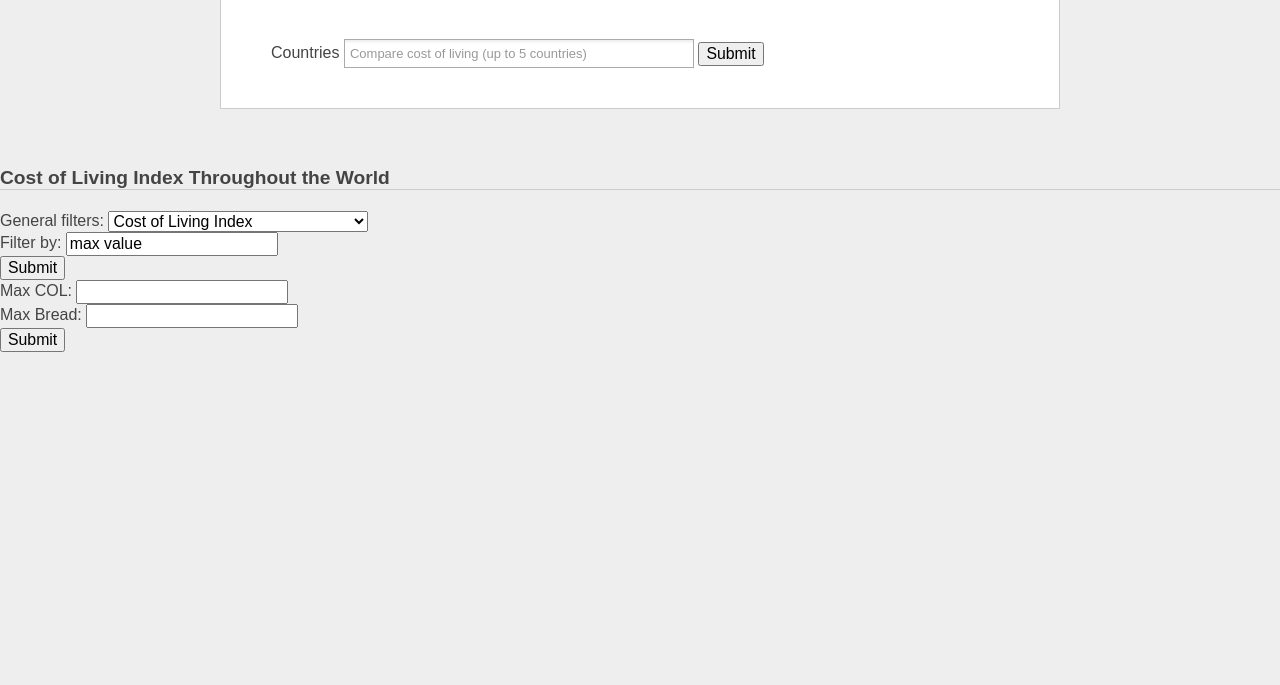
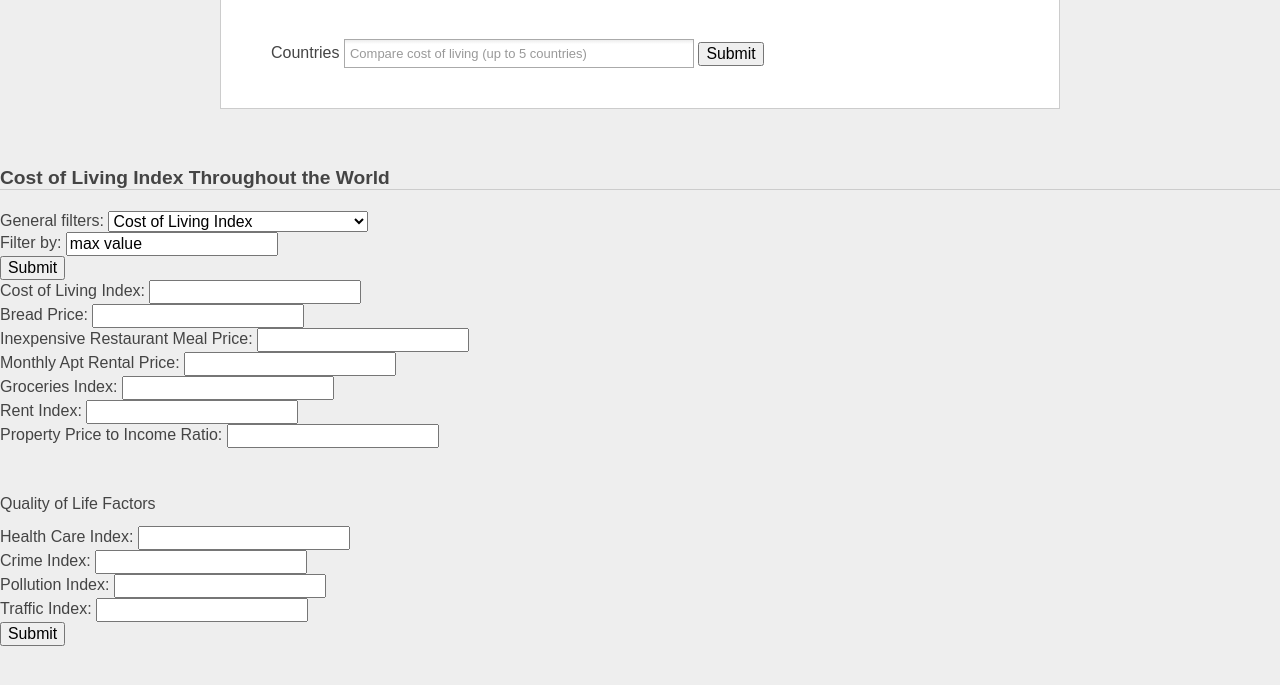
Before and after one commit to stalukda/escape_Trumps_America, a Flask app: page /map_of_world in a window 1280 px wide. Shown: the part 57-742 px from the top of the page. Run offline with Flask 2, Linux system fonts and the light colour scheme; data that the repository does not hold is empty; some libraries are stand-ins or nearby versions.

Commit message:
allow for all multi-factor queries

```diff
--- a/server.py
+++ b/server.py
@@ -414,6 +414,15 @@ def multiFormPick():
 
     col_index = request.args.get('colindex')
     bread_price = request.args.get('breadprice')
+    meal_price = request.args.get('mealprice')
+    apt_price = request.args.get('apt_price')
+    groceries_index = request.args.get('groceries_index')
+    rent_index = request.args.get('rent_index')
+    property_price_to_income_ratio = request.args.get('property_price_to_income_ratio')
+    crime_index = request.args.get('crime_index')
+    health_care_index = request.args.get('health_care_index')
+    pollution_index = request.args.get('pollution_index')
+    traffic_index = request.args.get('traffic_index')
 
     country_list = []
 
@@ -425,6 +434,34 @@ def multiFormPick():
     if bread_price:
         q = q.filter(Country.bread_price < bread_price)
 
+    if meal_price:
+        q = q.filter(Country.meal_price < meal)
+
+    if apt_price:
+        q = q.filter(Country.apt_price < apt_price)
+
+    if groceries_index:
+        q = q.filter(Country.groceries_index < groceries_index)
+
+    if rent_index:
+        q = q.filter(Country.rent_index < rent_index)
+
+    if property_price_to_income_ratio:
+        q = q.filter(Country.property_price_to_income_ratio < property_price_to_income_ratio)
+
+    if health_care_index:
+        q = q.filter(Country.health_care_index < health_care_index)
+
+    if crime_index:
+        q = q.filter(Country.crime_index < crime_index)
+
+    if pollution_index:
+        q = q.filter(Country.pollution_index < pollution_index)
+
+    if traffic_index:
+        q = q.filter(Country.traffic_index < traffic_index)
+
+
     q = q.all()
 
     for country,factor in q:
@@ -433,10 +470,6 @@ def multiFormPick():
     results = {'items': country_list}
 
     return jsonify(results)
-
-
-
-
 
 
 @app.route('/country_picks.json')
--- a/templates/cost_of_living_map.html
+++ b/templates/cost_of_living_map.html
@@ -41,8 +41,21 @@
 
         <div id="multiFilterForm">
         <form id = "multiFilter">
-            Max COL: <input type="text" id="col_index_multi" value="" ><br>
-            Max Bread: <input type="text" id="bread_price_multi" value="" ><br>
+            Cost of Living Index: <input type="text" id="col_index_multi"><br>
+            Bread Price: <input type="text" id="bread_price_multi"><br>
+
+            Inexpensive Restaurant Meal Price: <input type="text" id="meal_price_multi"><br>
+            Monthly Apt Rental Price: <input type="text" id="apt_price_multi"><br>
+            Groceries Index: <input type="text" id="groceries_index_multi"><br>
+            Rent Index: <input type="text" id="rent_index_multi"><br>
+            Property Price to Income Ratio: <input type="text" id="property_price_to_income_ratio_multi"><br>
+            <br>
+            <br>
+            <p> Quality of Life Factors </p>
+            Health Care Index: <input type="text" id="health_care_index_multi"><br>
+            Crime Index: <input type="text" id="crime_index_multi"><br>
+            Pollution Index: <input type="text" id="pollution_index_multi"><br>
+            Traffic Index: <input type="text" id="traffic_index_multi"><br>
             <input type="submit" id="multiFilterSubmit">
         </form>
 
@@ -98,7 +111,16 @@
 
             var formInputs = {
               "colindex": $("#col_index_multi").val(),
-              "breadprice": $("#bread_price_multi").val()
+              "breadprice": $("#bread_price_multi").val(),
+              "mealprice": $("#meal_price_multi").val(),
+              "apt_price": $("#apt_price_multi").val(),
+              "groceries_index": $("#groceries_index_multi").val(),
+              "rent_index": $("#rent_index_multi").val(),
+              "property_price_to_income_ratio": $("#property_price_to_income_ratio_multi").val(),
+              "health_care_index": $("#health_care_index_multi").val(),
+              "crime_index": $("#crime_index_multi").val(),
+              "pollution_index": $("#pollution_index_multi").val(),
+              "traffic_index": $("#traffic_index_multi").val()
               };
 
             $.get("/multiFormPick.json", formInputs, drawMap);
```
